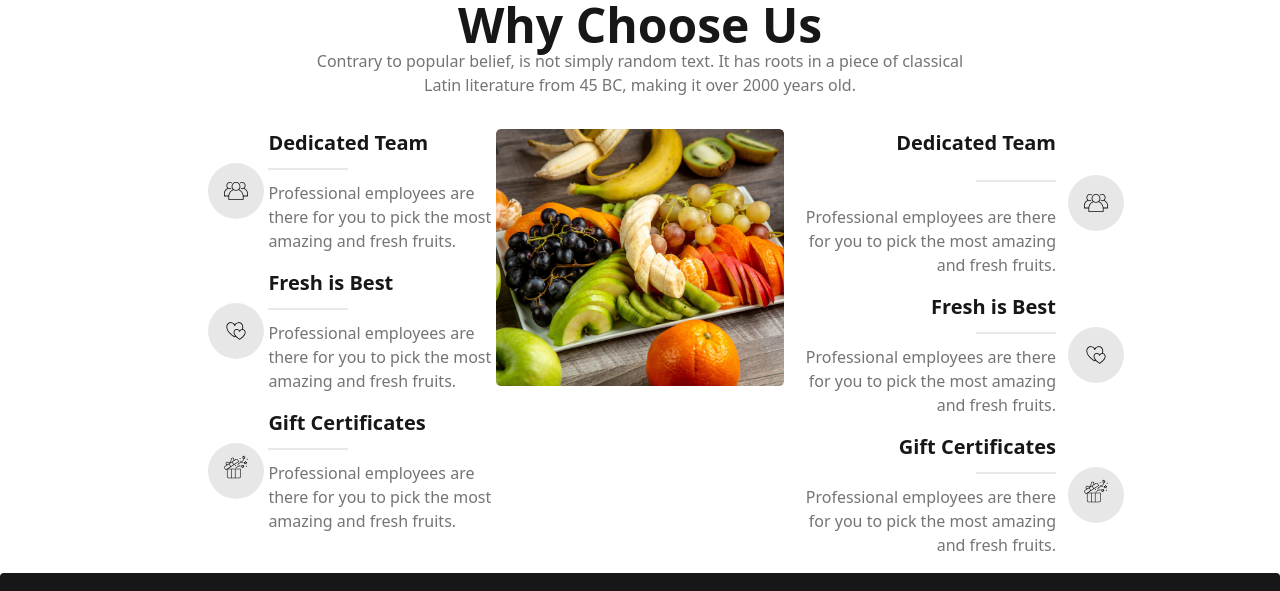
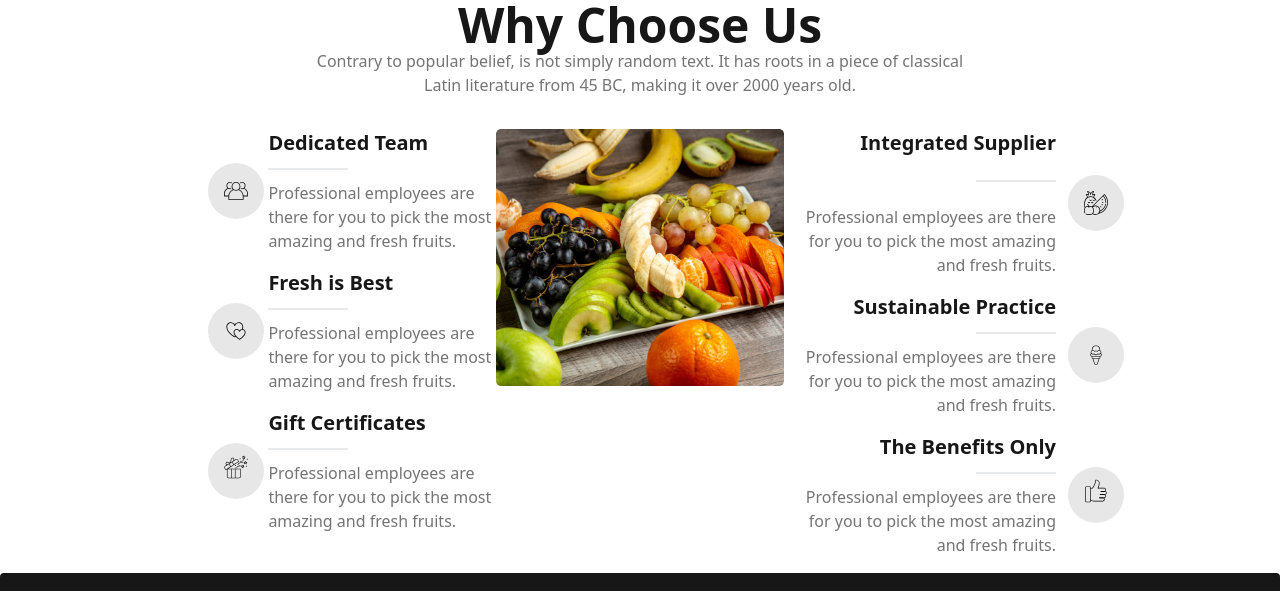
Before and after one commit to fdfiroz/fruit-brust-main-PHA3, a plain HTML site: page index.html in a window 1280 px wide. Shown: the part 2300-2891 px from the top of the page. Drawn offline with nearby package versions, Linux system fonts and the light colour scheme.

Commit message:
Update Why Choose Us

```diff
--- a/index.html
+++ b/index.html
@@ -527,7 +527,7 @@
         </div>
 
         <div class="lg:grid lg:grid-cols-3 ">
-          <div class="lg:order-2 m">
+          <div class="lg:order-2 max-md:mb-4">
             <img src="./images/whychoose1.png" alt="" class="mx-auto">
           </div>
           <!-- left side -->
@@ -585,12 +585,12 @@
               <div class="w-14 h-14  relative">
                 <div class="w-14 h-14 left-0 top-0 absolute bg-neutral-900 bg-opacity-10 rounded-full"></div>
                 <div class="w-6 h-6 left-4 top-4 absolute flex-col justify-start items-start inline-flex">
-                <img src="./images/group.svg" alt="">
+                <img src="./images/fruit.svg" alt="">
                 </div>
             </div>
             <!-- contant  -->
               <div>
-                <h4 class="lg:text-end text-center text-neutral-900 text-xl font-extrabold">Dedicated Team</h4>
+                <h4 class="lg:text-end text-center text-neutral-900 text-xl font-extrabold">Integrated Supplier</h4>
                 <div class="divider w-20 max-md:mx-auto lg:ml-48"></div>
                 <p class="w-1/9 lg:text-end text-center text-neutral-900 text-opacity-60 text-sm lg:text-base font-medium leading-relaxed">Professional employees are there for you to pick the most amazing and fresh fruits.</p>
               </div>
@@ -600,12 +600,12 @@
               <div class="w-14 h-14  relative">
                 <div class="w-14 h-14 left-0 top-0 absolute bg-neutral-900 bg-opacity-10 rounded-full"></div>
                 <div class="w-6 h-6 left-4 top-4 absolute flex-col justify-start items-start inline-flex">
-                  <img src="./images/love.svg" alt="">
+                  <img src="./images/ice-cream.svg" alt="">
                 </div>
             </div>
             <!-- contant  -->
               <div>
-                <h4 class="lg:text-end text-center text-neutral-900 text-xl font-extrabold">Fresh is Best</h4>
+                <h4 class="lg:text-end text-center text-neutral-900 text-xl font-extrabold">Sustainable Practice</h4>
                 <div class="divider w-20 max-md:mx-auto my-1 lg:ml-48"></div>
                 <p class="lg:text-end text-center text-neutral-900 text-opacity-60 text-sm lg:text-base font-medium leading-relaxed">Professional employees are there for you to pick the most amazing and fresh fruits.</p>
               </div>
@@ -615,12 +615,12 @@
               <div class="w-14 h-14  relative">
                 <div class="w-14 h-14 left-0 top-0 absolute bg-neutral-900 bg-opacity-10 rounded-full"></div>
                 <div class="w-6 h-6 left-4 top-3 absolute flex-col justify-start items-start inline-flex">
-                <img src="./images/gift-box.svg" alt="">
+                <img src="./images/like.svg" alt="">
                 </div>
             </div>
             <!-- contant  -->
               <div>
-                <h4 class="lg:text-end text-center text-neutral-900 text-xl font-extrabold">Gift Certificates</h4>
+                <h4 class="lg:text-end text-center text-neutral-900 text-xl font-extrabold">The Benefits Only</h4>
                 <div class="divider w-20 max-md:mx-auto my-1 lg:ml-48"></div>
                 <p class="lg:text-end text-center text-neutral-900 text-opacity-60 text-sm lg:text-base font-medium leading-relaxed">Professional employees are there for you to pick the most amazing and fresh fruits.</p>
               </div>
```
Also changed, not shown: tailwind.config.js (line endings or trailing spaces), 1 other file.
